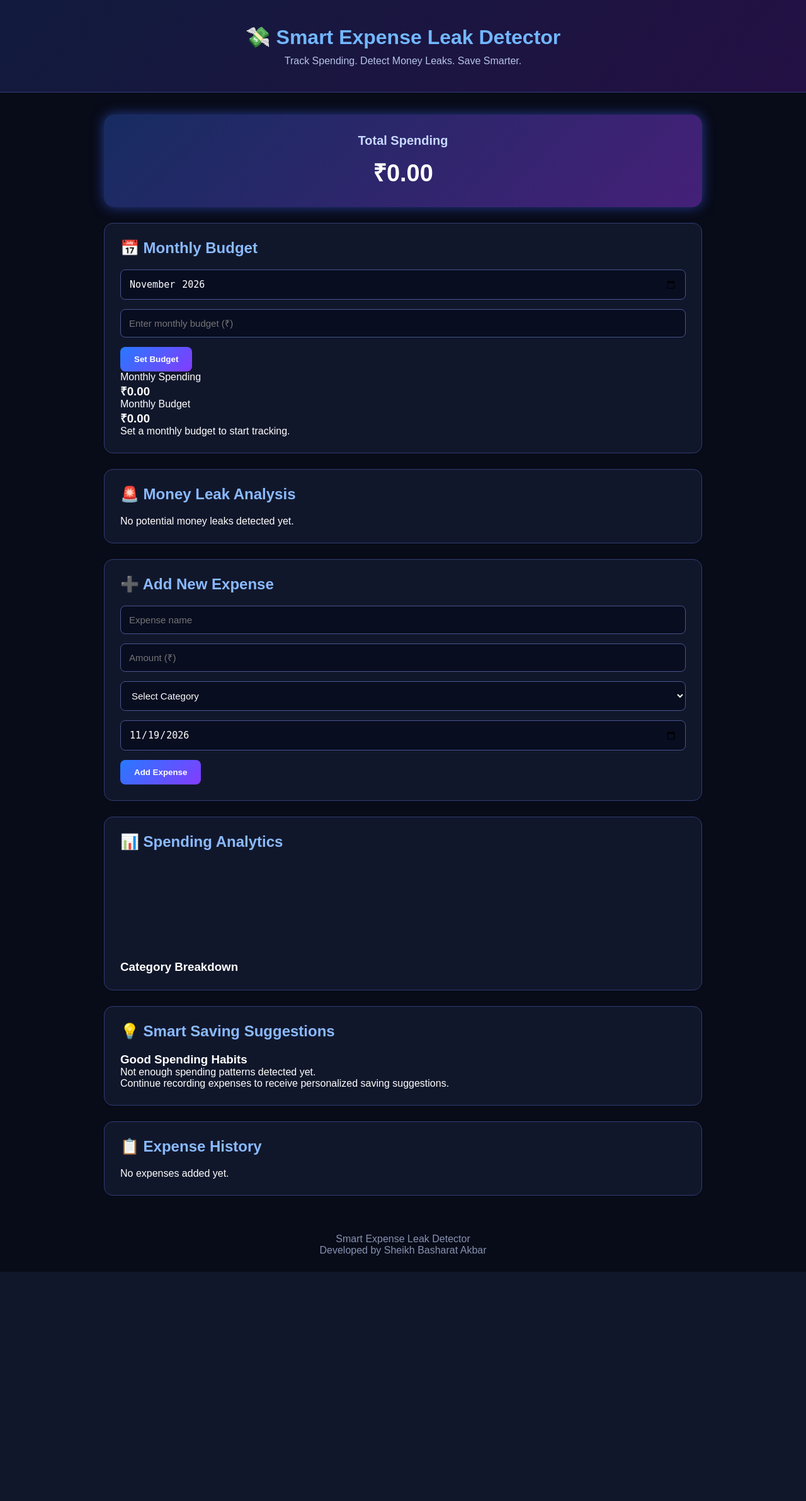
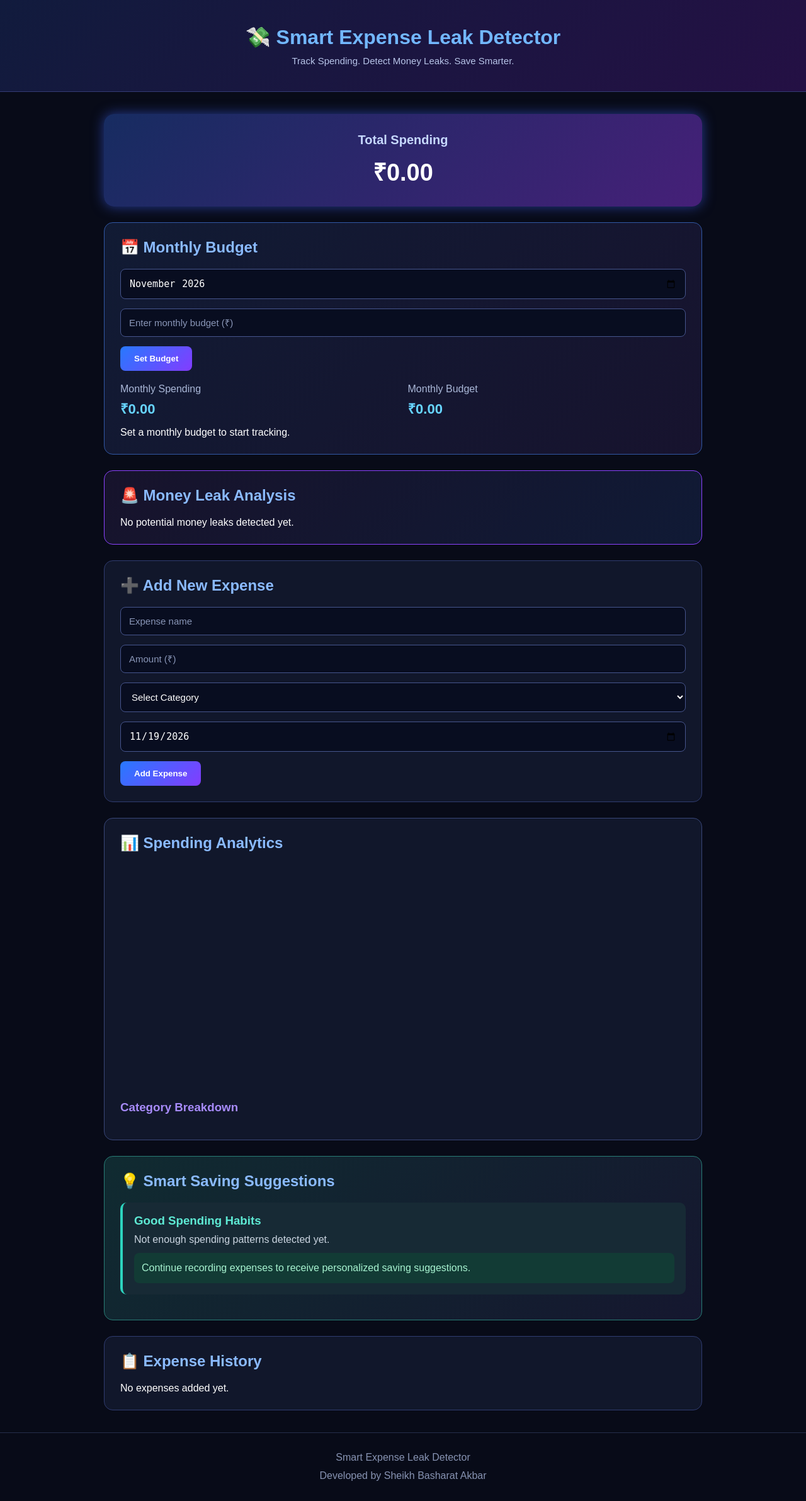
Before and after one commit to Xhkbasharat/Smart-Expense-Leak-Detector, a Flask app: page / in a window 1280 px wide. Shown: the whole page at 63% size. Before the commit the page ends 2020 px from the top, so only its background shows below. Run offline with Flask 3, Linux system fonts and the light colour scheme; a map, chart or similar area stays blank.

Commit message:
Refactor CSS for improved readability and structure

```diff
--- a/static/style.css
+++ b/static/style.css
@@ -1,9 +1,20 @@
+
+/* =========================================
+   SMART EXPENSE LEAK DETECTOR
+   Premium Dark Blue & Purple Dashboard
+========================================= */
+
+
+/* GLOBAL RESET */
 
 * {
     margin: 0;
     padding: 0;
     box-sizing: border-box;
 }
+
+
+/* BODY */
 
 body {
     font-family: Arial, sans-serif;
@@ -12,10 +23,17 @@ body {
     min-height: 100vh;
 }
 
+
+/* HEADER */
+
 header {
     text-align: center;
     padding: 40px 20px;
-    background: linear-gradient(135deg, #111b3d, #241044);
+    background: linear-gradient(
+        135deg,
+        #111b3d,
+        #241044
+    );
     border-bottom: 1px solid #343b75;
 }
 
@@ -27,7 +45,11 @@ header h1 {
 
 header p {
     color: #b7c4e8;
+    font-size: 15px;
 }
+
+
+/* MAIN CONTAINER */
 
 main {
     width: 90%;
@@ -35,8 +57,15 @@ main {
     margin: 35px auto;
 }
 
+
+/* TOTAL SPENDING SUMMARY */
+
 .summary {
-    background: linear-gradient(135deg, #172c61, #452078);
+    background: linear-gradient(
+        135deg,
+        #172c61,
+        #452078
+    );
     padding: 30px;
     border-radius: 16px;
     text-align: center;
@@ -55,18 +84,30 @@ main {
     color: #ffffff;
 }
 
+
+/* GENERAL CARDS */
+
 .card {
     background: #11172b;
     border: 1px solid #303c70;
     border-radius: 14px;
     padding: 25px;
     margin-bottom: 25px;
+    transition: 0.3s ease;
+}
+
+.card:hover {
+    border-color: #6555c7;
+    box-shadow: 0 0 15px rgba(99, 102, 241, 0.12);
 }
 
 .card h2 {
     color: #8abaff;
     margin-bottom: 20px;
 }
+
+
+/* FORM INPUTS */
 
 form input,
 form select {
@@ -80,23 +121,266 @@ form select {
     font-size: 15px;
 }
 
+form input::placeholder {
+    color: #8996b7;
+}
+
 input:focus,
 select:focus {
     outline: 2px solid #8061ff;
+    border-color: #8061ff;
 }
 
+select option {
+    background: #11172b;
+    color: white;
+}
+
+
+/* BUTTONS */
+
 button {
-    background: linear-gradient(135deg, #2779ff, #833cff);
+    background: linear-gradient(
+        135deg,
+        #2779ff,
+        #833cff
+    );
     color: white;
     border: none;
     padding: 12px 22px;
     border-radius: 8px;
     cursor: pointer;
     font-weight: bold;
+    transition: 0.3s ease;
 }
 
 button:hover {
     opacity: 0.85;
+    transform: translateY(-2px);
+}
+
+
+/* FLASH MESSAGE */
+
+.message {
+    background: #153c36;
+    color: #8fffd7;
+    padding: 12px;
+    border-radius: 8px;
+    margin-bottom: 20px;
+}
+
+
+/* =========================================
+   MONTHLY BUDGET
+========================================= */
+
+.budget-card {
+    border: 1px solid #3158a5;
+    background: linear-gradient(
+        135deg,
+        #111b34,
+        #17132e
+    );
+}
+
+.budget-stats {
+    display: grid;
+    grid-template-columns: repeat(2, 1fr);
+    gap: 15px;
+    margin-top: 20px;
+}
+
+.budget-stats p {
+    color: #aab8d8;
+    margin-bottom: 6px;
+}
+
+.budget-stats h3 {
+    color: #67d5ff;
+    font-size: 22px;
+    margin-bottom: 15px;
+}
+
+.budget-progress {
+    height: 14px;
+    width: 100%;
+    background: #252d46;
+    border-radius: 20px;
+    overflow: hidden;
+    margin-top: 20px;
+    margin-bottom: 10px;
+}
+
+.budget-progress-fill {
+    height: 100%;
+    background: linear-gradient(
+        90deg,
+        #2979ff,
+        #a855f7
+    );
+    border-radius: 20px;
+    transition: width 0.4s ease;
+}
+
+.budget-alert {
+    margin-top: 12px;
+    padding: 12px;
+    border-radius: 8px;
+}
+
+.budget-alert.safe {
+    background: #123b32;
+    color: #6ee7b7;
+}
+
+.budget-alert.warning {
+    background: #47351b;
+    color: #fbbf24;
+}
+
+.budget-alert.danger {
+    background: #471e2c;
+    color: #fb7185;
+}
+
+
+/* =========================================
+   MONEY LEAK DETECTION
+========================================= */
+
+.leak-card {
+    border: 1px solid #8c42ff;
+    background: linear-gradient(
+        135deg,
+        #17132c,
+        #101a35
+    );
+}
+
+.leak-item {
+    background: #1b2139;
+    border-left: 4px solid #a855f7;
+    padding: 18px;
+    margin-bottom: 15px;
+    border-radius: 10px;
+}
+
+.leak-item h3 {
+    color: #c084fc;
+    margin-bottom: 8px;
+}
+
+.leak-item p {
+    color: #cbd5e1;
+    margin-bottom: 10px;
+}
+
+.leak-item strong {
+    display: block;
+    color: #fbbf24;
+    font-size: 20px;
+    margin-bottom: 5px;
+}
+
+.leak-item small {
+    color: #94a3b8;
+}
+
+
+/* =========================================
+   EXPENSE ANALYTICS
+========================================= */
+
+.analytics-card {
+    border: 1px solid #394779;
+}
+
+.chart-container {
+    position: relative;
+    width: 100%;
+    max-width: 450px;
+    height: 350px;
+    margin: 20px auto;
+}
+
+.analytics-heading {
+    color: #a78bfa;
+    margin: 25px 0 15px;
+}
+
+.category-list {
+    display: flex;
+    flex-direction: column;
+    gap: 10px;
+}
+
+.category-item {
+    display: flex;
+    justify-content: space-between;
+    align-items: center;
+    background: #171e35;
+    border: 1px solid #293653;
+    padding: 15px;
+    border-radius: 9px;
+}
+
+.category-item span {
+    color: #cbd5e1;
+}
+
+.category-item strong {
+    color: #67e8f9;
+}
+
+
+/* =========================================
+   SMART SAVING SUGGESTIONS
+========================================= */
+
+.savings-card {
+    border: 1px solid #287d76;
+    background: linear-gradient(
+        135deg,
+        #102b31,
+        #15172f
+    );
+}
+
+.saving-item {
+    background: #172a35;
+    padding: 18px;
+    border-radius: 10px;
+    margin-bottom: 15px;
+    border-left: 4px solid #2dd4bf;
+}
+
+.saving-item h3 {
+    color: #5eead4;
+    margin-bottom: 10px;
+}
+
+.saving-item p {
+    color: #cbd5e1;
+    margin-bottom: 12px;
+}
+
+.saving-suggestion {
+    color: #a7f3d0;
+    background: #123b35;
+    padding: 12px;
+    border-radius: 8px;
+    line-height: 1.5;
+}
+
+
+/* =========================================
+   EXPENSE HISTORY
+========================================= */
+
+.expense-list {
+    display: flex;
+    flex-direction: column;
 }
 
 .expense-item {
@@ -106,6 +390,10 @@ button:hover {
     gap: 15px;
     padding: 18px 0;
     border-bottom: 1px solid #303957;
+}
+
+.expense-item:last-child {
+    border-bottom: none;
 }
 
 .expense-item h3 {
@@ -124,36 +412,80 @@ button:hover {
     margin-bottom: 10px;
 }
 
+
+/* DELETE BUTTON */
+
 .delete-btn {
     background: #d93658;
     padding: 8px 14px;
     font-size: 12px;
 }
 
-.message {
-    background: #153c36;
-    color: #8fffd7;
-    padding: 12px;
-    border-radius: 8px;
-    margin-bottom: 20px;
+.delete-btn:hover {
+    background: #ef4444;
 }
+
+
+/* FOOTER */
 
 footer {
     text-align: center;
     padding: 25px;
     color: #8793b2;
+    line-height: 1.8;
+    border-top: 1px solid #252e4b;
 }
 
+
+/* =========================================
+   RESPONSIVE DESIGN
+========================================= */
+
 @media (max-width: 600px) {
+
+    header {
+        padding: 30px 15px;
+    }
+
     header h1 {
         font-size: 24px;
+    }
+
+    main {
+        width: 94%;
+        margin: 20px auto;
+    }
+
+    .summary {
+        padding: 25px 15px;
+    }
+
+    .summary h1 {
+        font-size: 30px;
+    }
+
+    .card {
+        padding: 18px;
     }
 
     .expense-item {
         align-items: flex-start;
     }
 
-    .summary h1 {
-        font-size: 30px;
+    .budget-stats {
+        grid-template-columns: 1fr;
+    }
+
+    .chart-container {
+        height: 280px;
+    }
+
+    button {
+        max-width: 100%;
     }
 }
+
+
+/* =========================================
+   END OF STYLESHEET
+========================================= */
```
